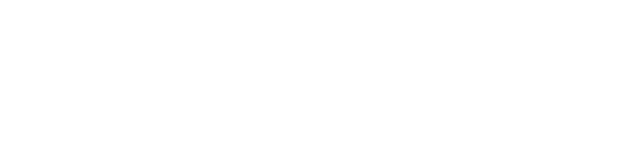
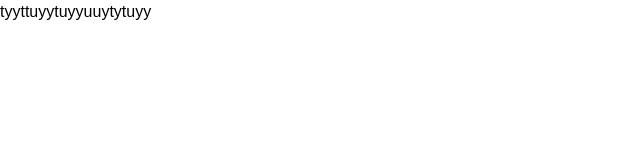
Before and after one commit to ajasurbek/perfect-project, a plain HTML site: page index.html in a window 1280 px wide. Shown: the whole page, without its empty margins (0-640 px from the left). Drawn offline with nearby package versions, Linux system fonts and the light colour scheme; files that its build step writes are made by us from their sources.

Commit message:
hbhjkhhbjk

```diff
--- a/index.html
+++ b/index.html
@@ -9,7 +9,7 @@
 <body>
 
 
-
+tyyttuyytuyyuuytytuyy
 
   <script src="js/main.js"></script>
 </body>
```
